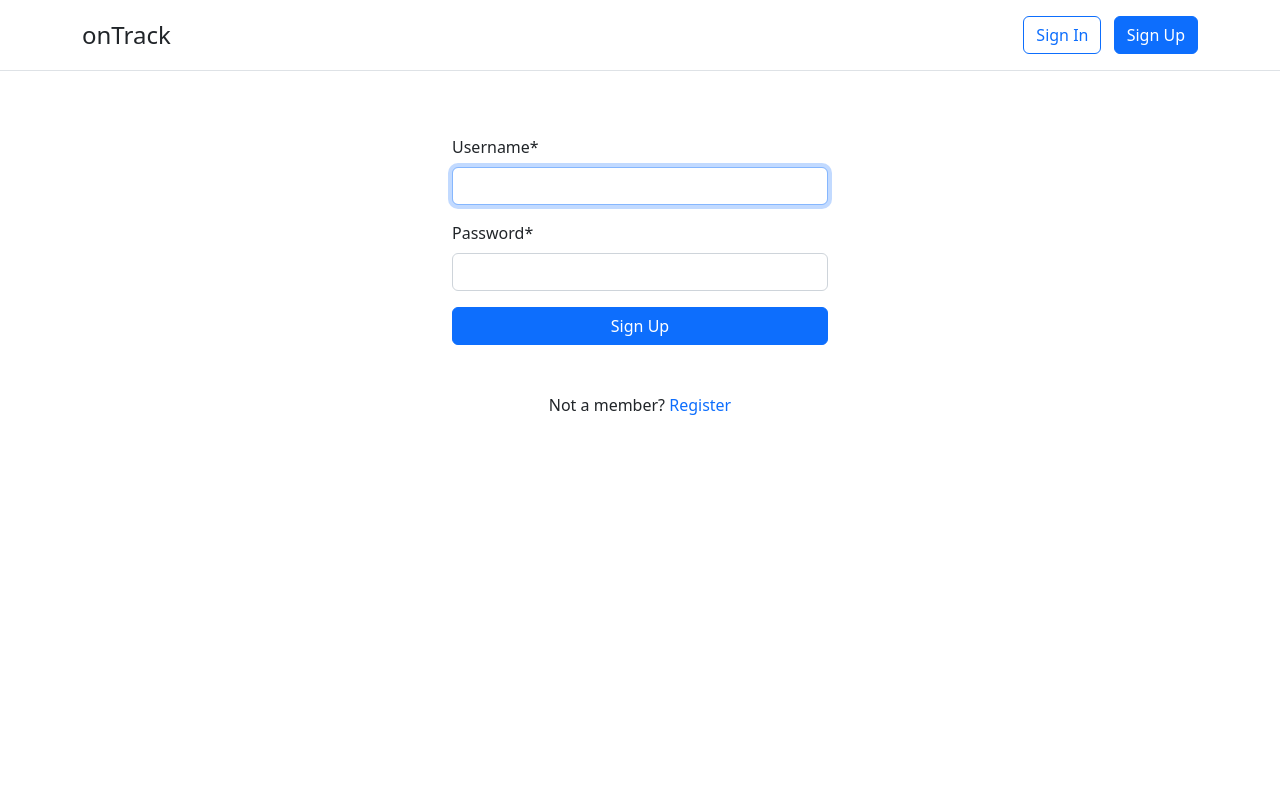
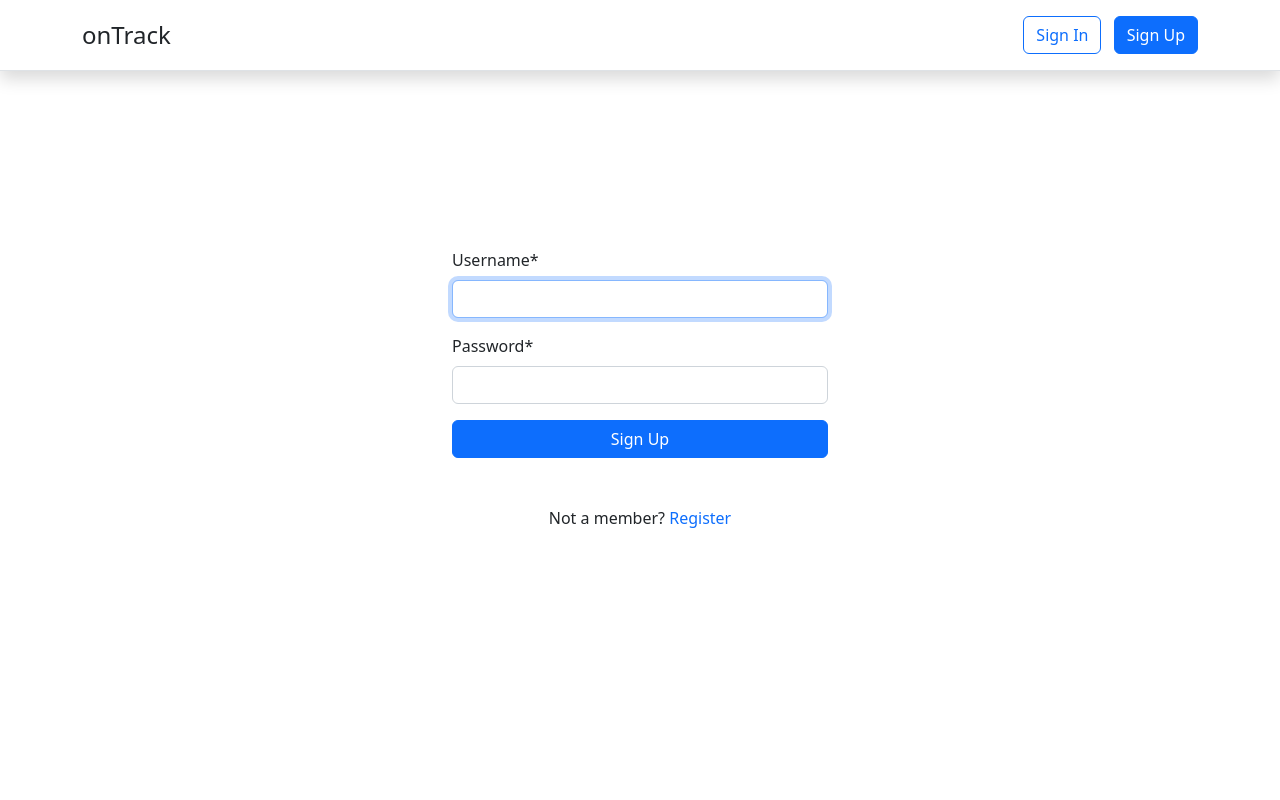
Before and after one commit to isaacwoodruff/ontrack, a Django app: page / in a window 1280 px wide. Run offline with Django 4.2, Linux system fonts and the light colour scheme; some libraries are stand-ins or nearby versions.

Commit message:
Changed styling to center main content

```diff
--- a/static/css/main.css
+++ b/static/css/main.css
@@ -5,6 +5,9 @@ html {
 body {
     min-height: 100%;
     padding-bottom: 70px;
+    display: flex;
+    justify-content: center;
+    align-items: center;
 }
 
 #login-form {
--- a/templates/base.html
+++ b/templates/base.html
@@ -21,10 +21,9 @@
 
     <body>
 
-        <header class="p-3 mb-3 border-bottom">
+        <header class="navbar fixed-top p-3 mb-3 border-bottom shadow">
             <div class="container">
-                <div class="d-flex flex-wrap align-items-center justify-content-center justify-content-lg-start">
-                    <a href="/" class="d-flex align-items-center mb-3 mb-lg-0 me-lg-auto text-dark text-decoration-none">
+                <a href="/" class="text-dark text-decoration-none">
                     <span class="fs-4">onTrack</span>
                 </a>
 
@@ -40,16 +39,15 @@
                         </ul>
                     </div>
                 {% else %}
-                        <div class="col-md-3 text-end">
+                    <div class="text-end">
                         <a href="{% url 'sign_in' %}" class="btn btn-outline-primary me-2">Sign In</a>
                         <a href="{% url 'sign_up' %}" class="btn btn-primary">Sign Up</a>
                     </div>
                 {% endif %}
             </div>
-            </div>
           </header>
 
-        <main class="container">
+        <main class="container mt-5">
             {% block content %}{% endblock %}
         </main>
 
```
Lines whose indentation alone changed are shown as unchanged.
